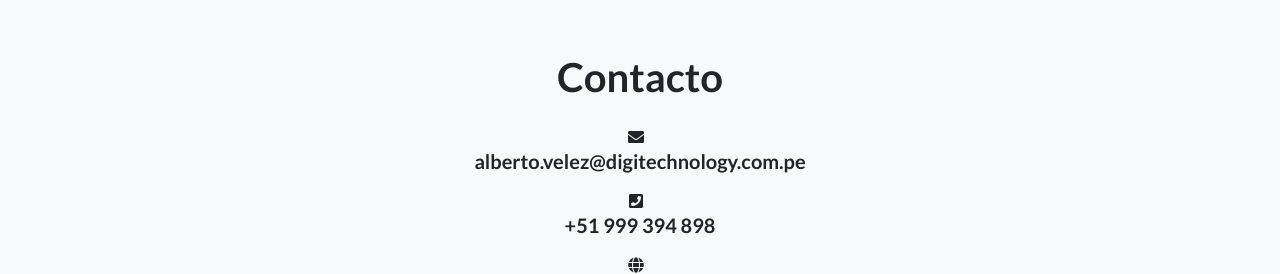
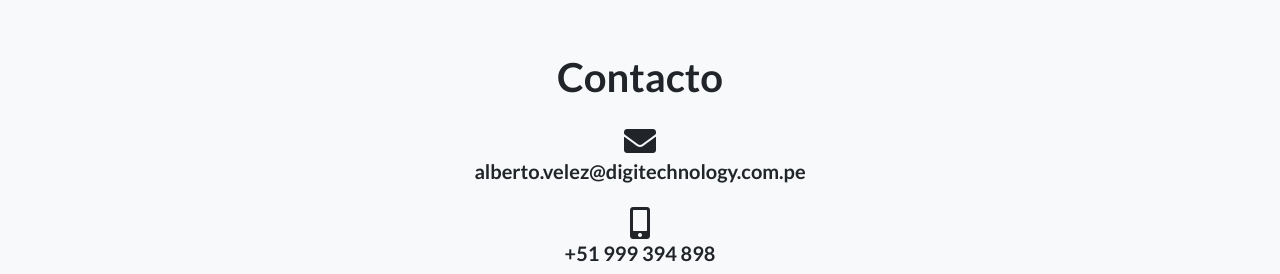
Before and after one commit to augusto-velez/digitech, a website: page index.html in a window 1280 px wide. Shown: the part 3210-3484 px from the top of the page. Drawn offline with Linux system fonts and the light colour scheme.

Commit message:
removed images and updates icons for contacts

```diff
--- a/index.html
+++ b/index.html
@@ -160,12 +160,12 @@
       <div class="">
         <div class="card-body">
           <h1 class="card-title mb-4">Contacto</h1>
-          <i class="fa fa-envelope mr-2"></i>
-          <h5 class="mb-3">alberto.velez@digitechnology.com.pe</h5>
-          <i class="fa fa-phone-square mr-2"></i>
-          <h5 class="mb-3">+51 999 394 898</h5>
-          <i class="fa fa-globe mr-2"></i>
-          <h5 class="mb-3">Lima, Peru</h5>
+          <i class="fas fa-envelope fa-2x"></i>
+          <h5 class="mb-4">alberto.velez@digitechnology.com.pe</h5>
+          <i class="fas fa-mobile-alt fa-2x"></i>
+          <h5 class="mb-4">+51 999 394 898</h5>
+          <i class="fas fa-map-marker-alt fa-2x"></i>
+          <h5 class="mb-4">Lima, Peru</h5>
         </div>
       </div>
       <img src="/img/logo.png" height="100px"/>
```
Also changed, not shown: img/testimonials-1.jpg (deleted), img/testimonials-2.jpg (deleted), img/testimonials-3.jpg (deleted).
